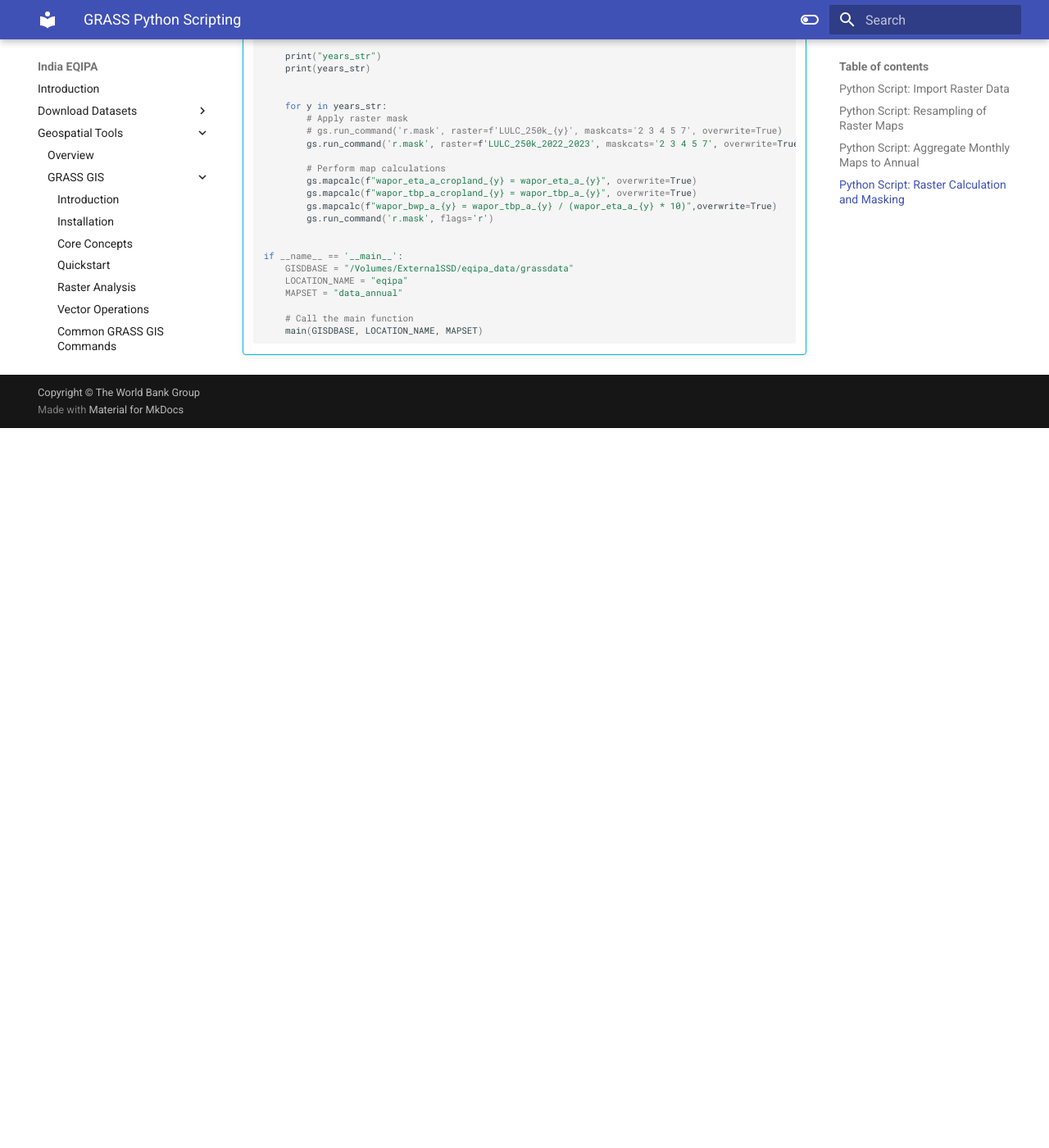
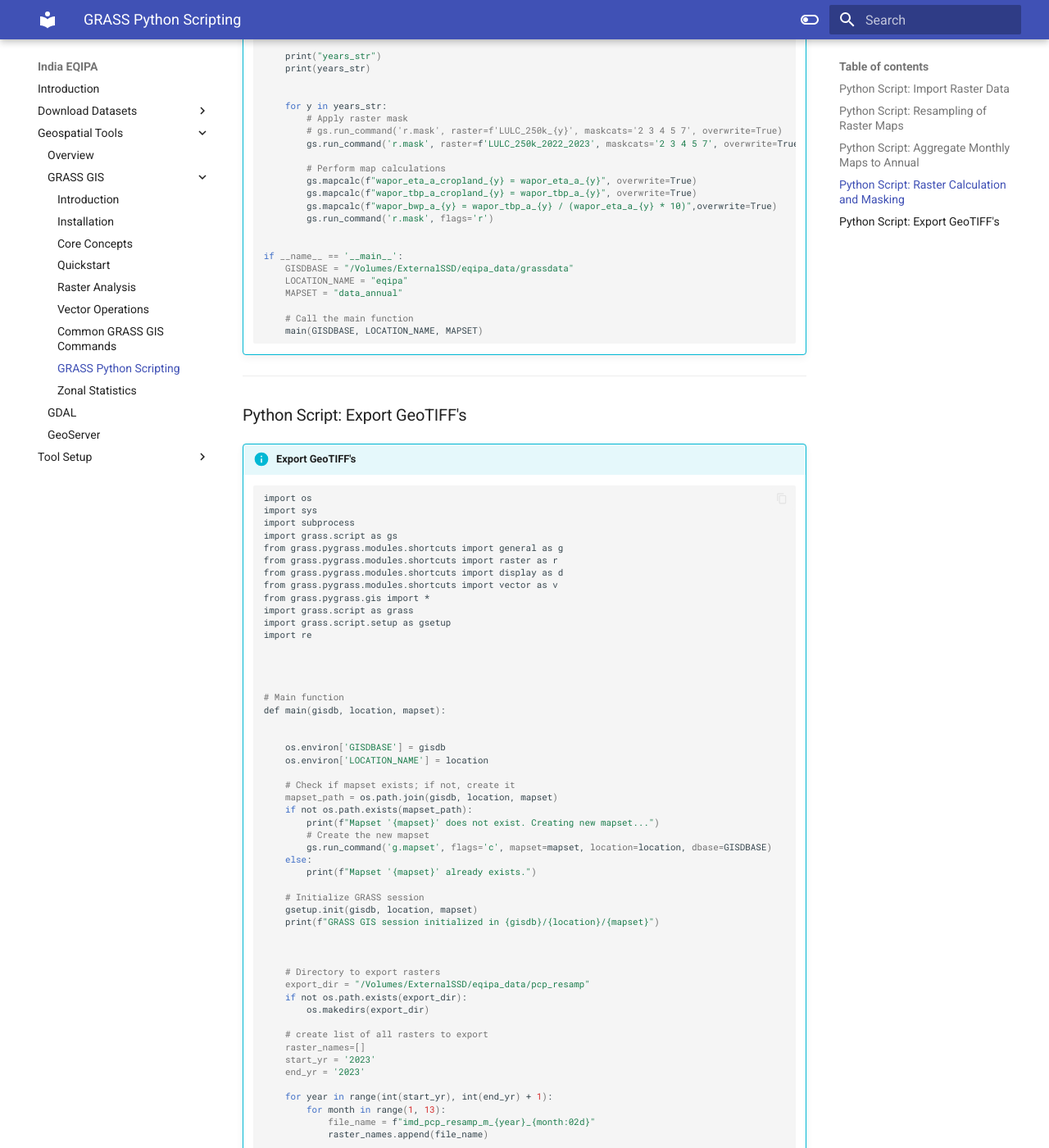
Before and after one commit to waterinag/eqipa-docs, an MkDocs documentation site: the page built from docs/grass/scripting.md, in a window 1280 px wide and 1400 px high, scrolled down 5607 px. Shown: the whole window at 82% size. Built offline with MkDocs 1.6.1 and Material for MkDocs 9.7.7, drawn with Linux system fonts in a browser that asks for light colours; before the commit the page ends 6129 px from its top, so only the background shows below that; some of the changed text lies outside the part shown.

Commit message:
first commit

````diff
--- a/docs/grass/scripting.md
+++ b/docs/grass/scripting.md
@@ -403,13 +403,95 @@
         main(GISDBASE, LOCATION_NAME, MAPSET)
 
 
+    ```
+
+---
+
+### Python Script: Export GeoTIFF's
+
+
+!!! info "Export GeoTIFF's"
+    ```bash
+    import os
+    import sys
+    import subprocess
+    import grass.script as gs
+    from grass.pygrass.modules.shortcuts import general as g
+    from grass.pygrass.modules.shortcuts import raster as r
+    from grass.pygrass.modules.shortcuts import display as d
+    from grass.pygrass.modules.shortcuts import vector as v
+    from grass.pygrass.gis import *
+    import grass.script as grass
+    import grass.script.setup as gsetup
+    import re
 
 
 
 
+    # Main function
+    def main(gisdb, location, mapset):
+
+
+        os.environ['GISDBASE'] = gisdb
+        os.environ['LOCATION_NAME'] = location
+
+        # Check if mapset exists; if not, create it
+        mapset_path = os.path.join(gisdb, location, mapset)
+        if not os.path.exists(mapset_path):
+            print(f"Mapset '{mapset}' does not exist. Creating new mapset...")
+            # Create the new mapset
+            gs.run_command('g.mapset', flags='c', mapset=mapset, location=location, dbase=GISDBASE)
+        else:
+            print(f"Mapset '{mapset}' already exists.")
+
+        # Initialize GRASS session
+        gsetup.init(gisdb, location, mapset)
+        print(f"GRASS GIS session initialized in {gisdb}/{location}/{mapset}")
 
 
 
+        # Directory to export rasters
+        export_dir = "/Volumes/ExternalSSD/eqipa_data/pcp_resamp"
+        if not os.path.exists(export_dir):
+            os.makedirs(export_dir)
+
+        # create list of all rasters to export
+        raster_names=[]
+        start_yr = '2023'
+        end_yr = '2023'
+
+        for year in range(int(start_yr), int(end_yr) + 1):
+            for month in range(1, 13):
+                file_name = f"imd_pcp_resamp_m_{year}_{month:02d}"
+                raster_names.append(file_name)
+
+
+
+        # raster_names=gs.list_grouped(type=['raster'], pattern=f'imd_pcp_resamp_m_*')['data_monthly']
+
+
+
+        # Export rasters using r.out.gdal
+        for raster in raster_names:
+            output_tif = f"{export_dir}/{raster}.tif"
+            gs.run_command(
+                'r.out.gdal',
+                input=raster,
+                output=output_tif,
+                format='GTiff',
+                # createopt="COMPRESS=LZW",
+                overwrite=True
+            )
+            print(f"Raster {raster} exported to {output_tif}")
+
+
+    if __name__ == '__main__':
+        GISDBASE = "/Volumes/ExternalSSD/eqipa_data/grassdata"
+        LOCATION_NAME = "eqipa"
+        MAPSET = "data_monthly"
+
+        # Call the main function
+        main(GISDBASE, LOCATION_NAME, MAPSET)
 
 
     ```
````
Also changed, not shown: docs/assets/python_scripts/7_export_geotiff.py (added, +86 -0 lines), site/assets/python_scripts/1_import_data.py (added), site/assets/python_scripts/2_resampling.py (added), site/assets/python_scripts/3_annual_maps.py (added), site/assets/python_scripts/4_raster_calculation.py (added), site/assets/python_scripts/5_monthly_zonalStats.py (added), site/assets/python_scripts/6_eqipa_zonalStats.py (added), site/grass/scripting/index.html, site/search/search_index.json.
